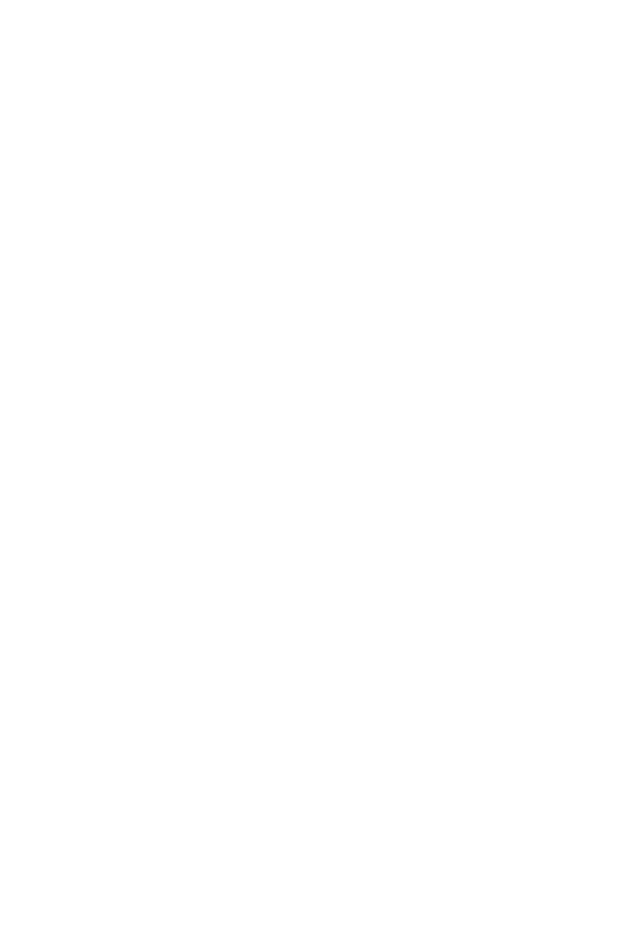
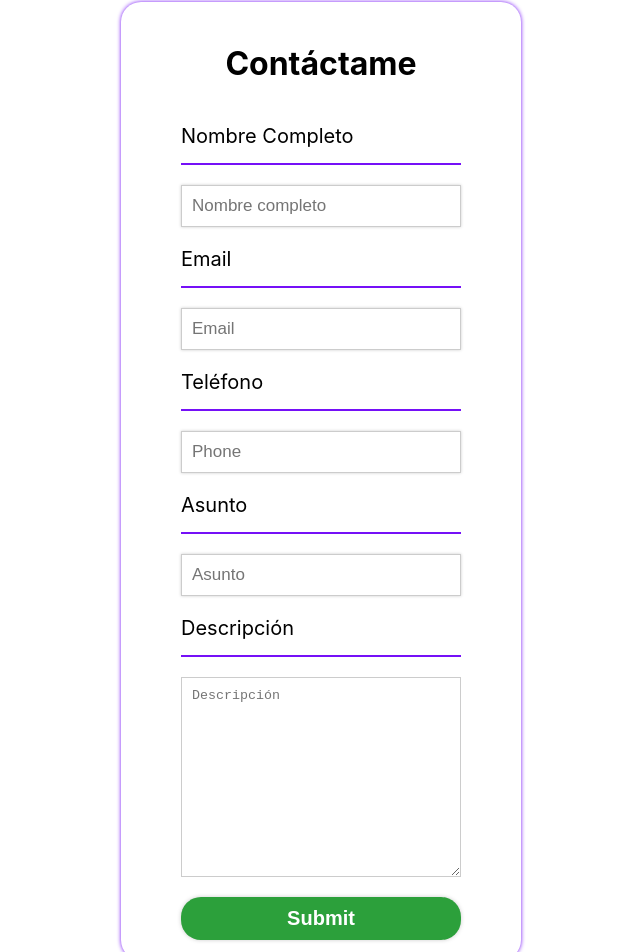
Before and after one commit to ThiagoPuyelli/crofo, a Next.js app: page / in a window 1280 px wide. Shown: the part 1357-2309 px from the top of the page, without its empty margins (319-959 px from the left). Before the commit the page ends 1279 px from the top, so only its background shows below. Built offline with nearby package versions, Linux system fonts and the light colour scheme.

Commit message:
Maquetacion de contacto

```diff
--- a/components/Carousel.tsx
+++ b/components/Carousel.tsx
@@ -13,18 +13,18 @@
       align-items: center;
     }
     .swiper-button-next {
-      color: #7510F7;
+      color: var(--violeta);
       transition: 300ms all;
     }
     .swiper-button-next:hover {
-      text-shadow: 0px 0px 4px #7510F7;
+      text-shadow: 0px 0px 4px var(--violeta);
     }
     .swiper-button-prev {
-      color: #7510F7;
+      color: var(--violeta);
       transition: 300ms all;
     }
     .swiper-button-prev:hover {
-      text-shadow: 0px 0px 4px #7510F7;
+      text-shadow: 0px 0px 4px var(--violeta);
     }
     @media(max-width:978px) {
 
--- /dev/null
+++ b/components/Contact.tsx
@@ -0,0 +1,103 @@
+import type { NextPage } from 'next'
+import styled from '@emotion/styled'
+import * as yup from 'yup'
+import { useForm } from 'react-hook-form'
+import { yupResolver } from '@hookform/resolvers/yup'
+import { env } from '../next.config'
+
+const consultSchema = yup.object({
+  name: yup.string().required(),
+  email: yup.string().required().email(),
+  phone: yup.string().required(),
+  description: yup.string().required(),
+  matter: yup.string().required()
+})
+
+const Contact: NextPage = () => {
+  const ContactStyled = styled.div`
+    padding: 40px;
+    display: flex;
+    flex-flow: column wrap;
+    align-items: center;
+    margin-top: 40px;
+    .formContact {
+      display: flex;
+      flex-flow: column wrap;
+      align-items: center;
+      width: 400px;
+      border-radius: 20px;
+      background: white;
+      box-shadow: 0px 0px 4px var(--violeta);
+      margin: 0px auto;
+      padding: 20px;
+      label,
+      input,
+      button,
+      textarea {
+        margin-top: 20px;
+      }
+      input {
+        border: 1px solid #ccc;
+        box-shadow: 0px 0px 3px #ccc;
+        font-size: 17px;
+        padding: 10px;
+        width: 280px;
+      }
+      label {
+        font-size: 20px;
+        width: 280px;
+        border-bottom: 2px solid var(--violeta);
+        padding-bottom: 15px;
+      }
+      textarea {
+        width: 280px;
+        padding: 10px;
+        border: 1px solid #ccc;
+        height: 200px;
+      }
+      button {
+        width: 280px;
+        padding: 10px;
+        color: white;
+        border: none;
+        background-color: #2ca03b;
+        font-size: 20px;
+        font-weight: bold;
+        border-radius: 20px;
+        transition: 300ms all;
+        cursor: pointer;
+        box-shadow: 0px 0px 4px #ccc;
+      }
+      button:hover {
+        background-color: green;
+      }
+    }
+  `
+  const { register, handleSubmit, formState: { errors } } = useForm({
+    resolver: yupResolver(consultSchema)
+  })
+
+  const sendMail = async (data: any) => {
+  }
+
+  return (
+    <ContactStyled>
+      <form className="formContact" onSubmit={handleSubmit(sendMail)}>
+        <h1>Contáctame</h1>
+        <label htmlFor="name">Nombre Completo</label>
+        <input {...register('name')} required type="text" placeholder="Nombre completo" maxLength={40} />
+        <label htmlFor="email">Email</label>
+        <input {...register('email')} required type="email" placeholder="Email" maxLength={50} />
+        <label htmlFor="phone">Teléfono</label>
+        <input {...register('phone')} required type="number" maxLength={30} placeholder="Phone" />
+        <label htmlFor="matter">Asunto</label>
+        <input {...register('matter')} required type="text" placeholder="Asunto" maxLength={40} />
+        <label htmlFor="description">Descripción</label>
+        <textarea {...register('description')} required placeholder="Descripción" maxLength={600}></textarea>
+        <button type="submit">Submit</button>
+      </form>
+    </ContactStyled>
+  )
+}
+
+export default Contact
--- a/components/Header.tsx
+++ b/components/Header.tsx
@@ -11,7 +11,7 @@
     width: 100%;
     height: 100px;
     align-items: center;
-    border-bottom: 2px solid #7510F7;
+    border-bottom: 2px solid var(--violeta);
     .logo {
       transition: 300ms all;
     }
--- a/next.config.js
+++ b/next.config.js
@@ -1,4 +1,8 @@
 /** @type {import('next').NextConfig} */
 module.exports = {
   reactStrictMode: true,
+  env: {
+    MAIL:'cloudinaryprueba@gmail.com',
+    MAIL_PASSWORD:'pkkfdmetaxyqtmdr'
+  }
 }
--- a/pages/index.tsx
+++ b/pages/index.tsx
@@ -2,6 +2,7 @@
 import styled from '@emotion/styled'
 import Carousel from '../components/Carousel'
 import Title from '../components/Title'
+import Contact from '../components/Contact'
 
 const Home: NextPage = () => {
   const HomeStyled = styled.div`
@@ -11,6 +12,7 @@
     <HomeStyled>
       <Title/>
       <Carousel />
+      <Contact />
     </HomeStyled>
   )
 }
--- a/styles/globals.css
+++ b/styles/globals.css
@@ -19,3 +19,7 @@
 * {
   box-sizing: border-box;
 }
+
+:root {
+  --violeta: #7510F7;
+}
```
Also changed, not shown: package.json (+6 -2 lines), 1 other file (tests, documents, lock files or other folders).
